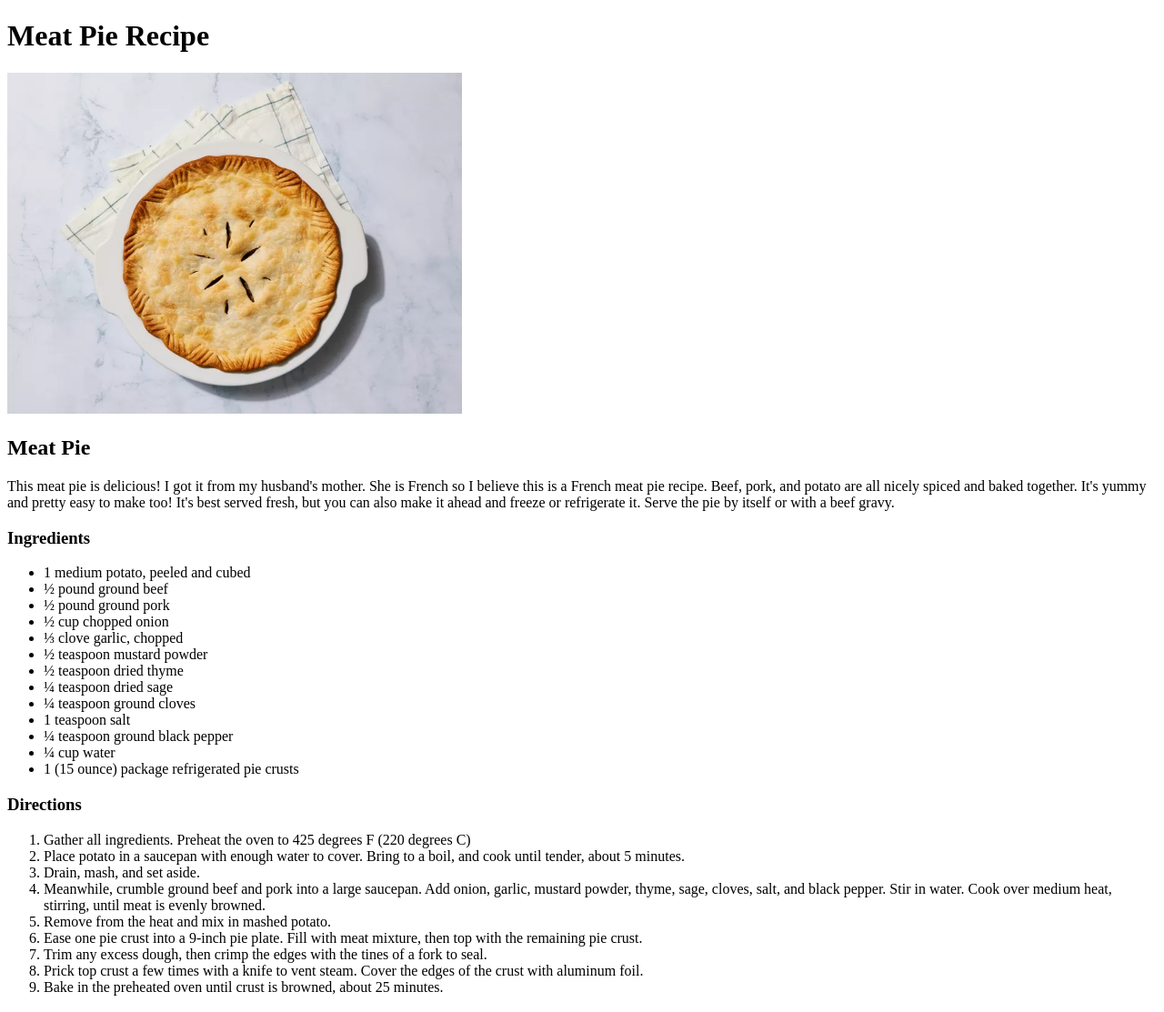
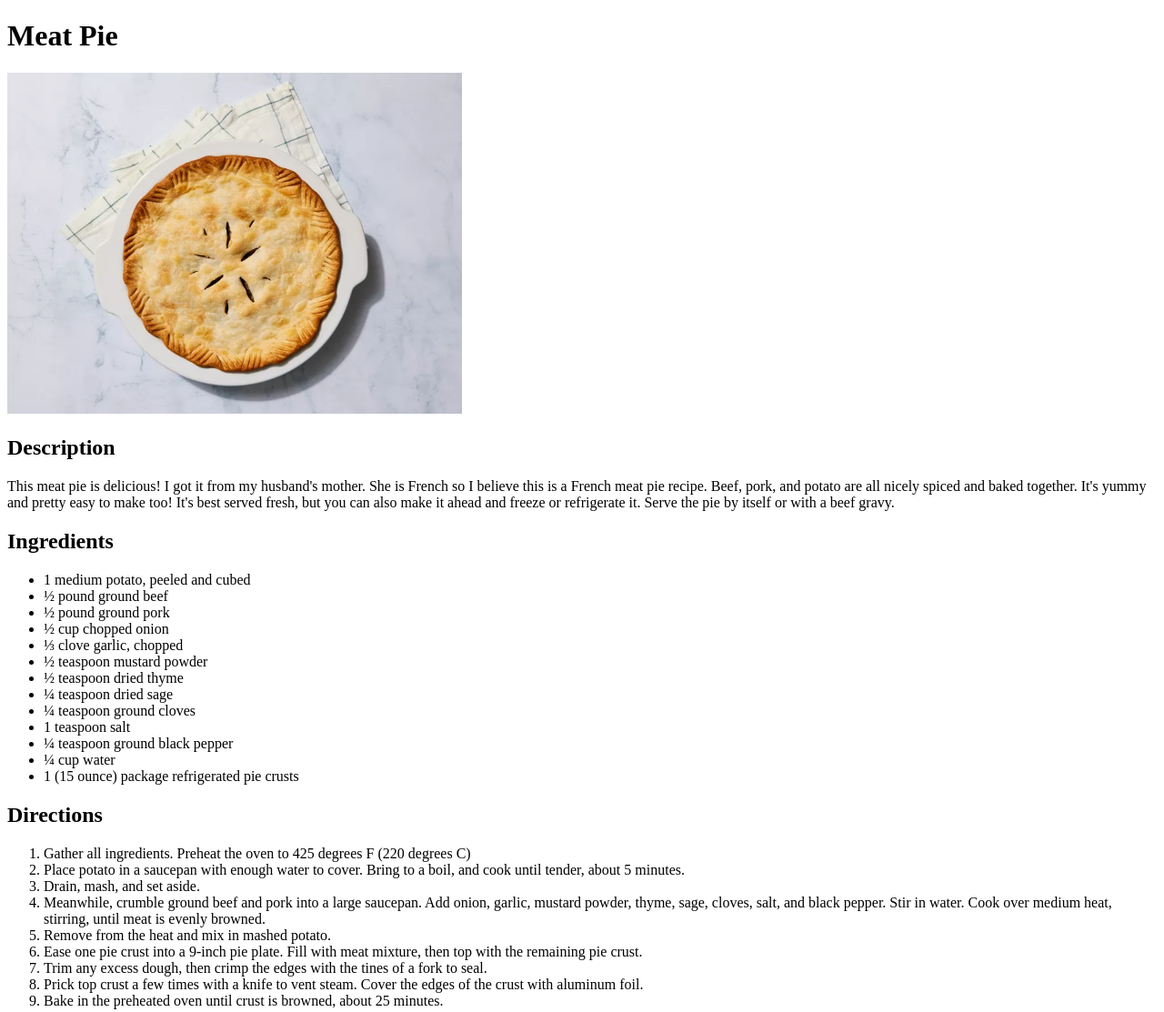
Before and after one commit to jc-joe/odin-recipies, a plain HTML site: page recipies/meatpie.html in a window 1280 px wide. Shown: the whole page at 91% size. Drawn offline with Linux system fonts and the light colour scheme.

Commit message:
Change headings in recipe pages
i changed the first headings content to the content of the heading
dirctly under the images, then i changed the heading contents of the
headings directly under the images to "Description" to reflect the
following paragraph and then i changed all the headings after that
from h3's to h2's to better fit the heirchy

```diff
--- a/recipies/meatpie.html
+++ b/recipies/meatpie.html
@@ -8,9 +8,9 @@
 </head>
 
 <body>
-    <h1>Meat Pie Recipe</h1>
+    <h1>Meat Pie</h1>
     <img src="../images/meatpie.webp" alt="a nice meat pie" height="auto" width="500">
-    <h2>Meat Pie</h2>
+    <h2>Description</h2>
     <p>
         This meat pie is delicious! I got it from my husband's mother.
         She is French so I believe this is a French meat pie recipe.
@@ -20,7 +20,7 @@
         Serve the pie by itself or with a beef gravy.
     </p>
 
-    <h3>Ingredients</h3>
+    <h2>Ingredients</h2>
     <ul>
         <li>1 medium potato, peeled and cubed</li>
         <li>½ pound ground beef</li>
@@ -37,7 +37,7 @@
         <li>1 (15 ounce) package refrigerated pie crusts</li>
     </ul>
 
-    <h3>Directions</h3>
+    <h2>Directions</h2>
     <ol>
         <li>Gather all ingredients. Preheat the oven to 425 degrees F (220 degrees C)</li>
         <li>
```
Also changed, not shown: recipies/pancake.html (+4 -4 lines), recipies/pizza.html (+4 -4 lines).
